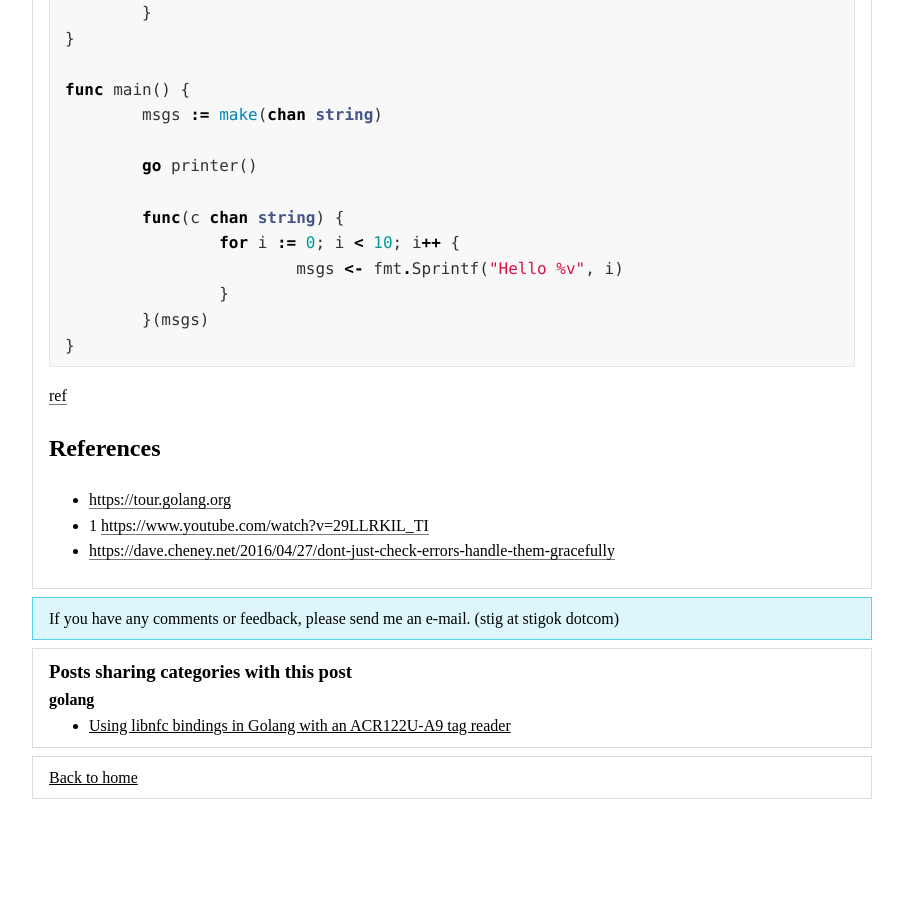
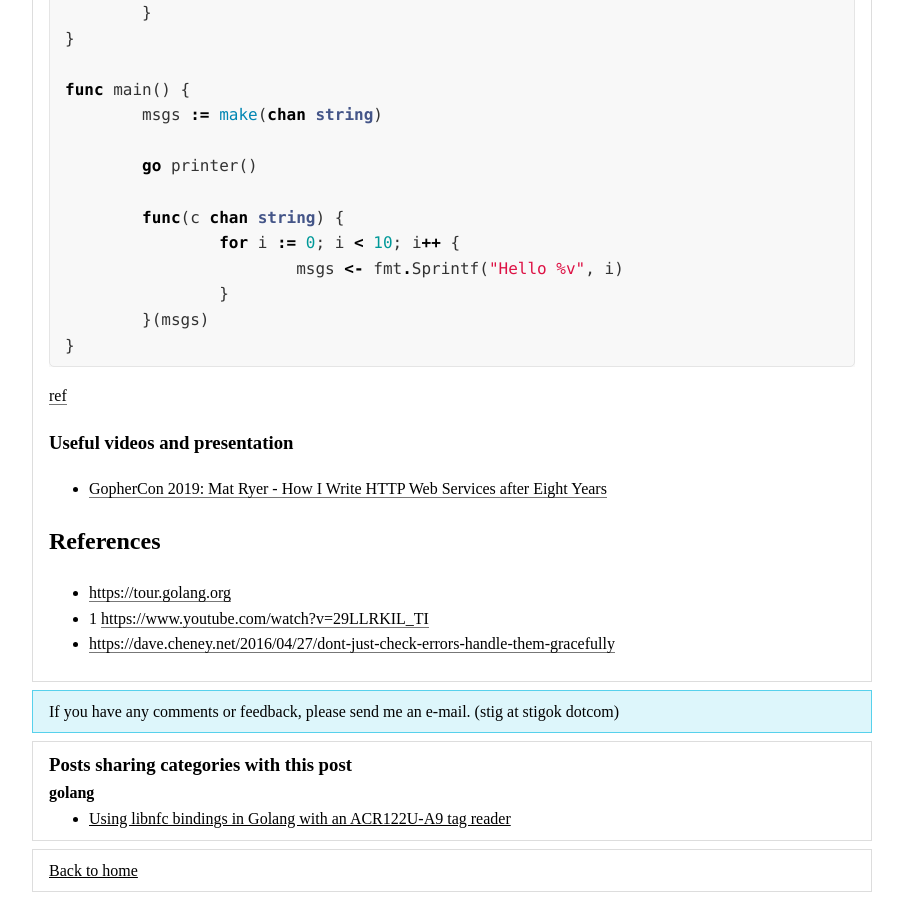
Before and after one commit to stigok/blog.stigok.com, a Jekyll site: the page built from collections/_posts/2019-07-05-my-jump-into-golang.md, in a window 1280 px wide and 900 px high, scrolled down 4257 px. Shown: the whole window, without its empty margins (188-1091 px from the left). Built offline with Jekyll 4.4.1, drawn with Linux system fonts in a browser that asks for light colours; before the commit the page ends 5064 px from its top, so only the background shows below that.

Commit message:
Add "useful videos" section

```diff
--- a/collections/_posts/2019-07-05-my-jump-into-golang.md
+++ b/collections/_posts/2019-07-05-my-jump-into-golang.md
@@ -202,6 +202,10 @@ func main() {
 
 [ref](https://www.reddit.com/r/golang/comments/bi2k7o/a_variable_which_is_declared_outside_of_the_main/elxmo12/)
 
+### Useful videos and presentation
+
+- [GopherCon 2019: Mat Ryer - How I Write HTTP Web Services after Eight Years](https://www.youtube.com/watch?v=rWBSMsLG8po)
+
 ## References
 - <https://tour.golang.org>
 - 1 <https://www.youtube.com/watch?v=29LLRKIL_TI>
```
